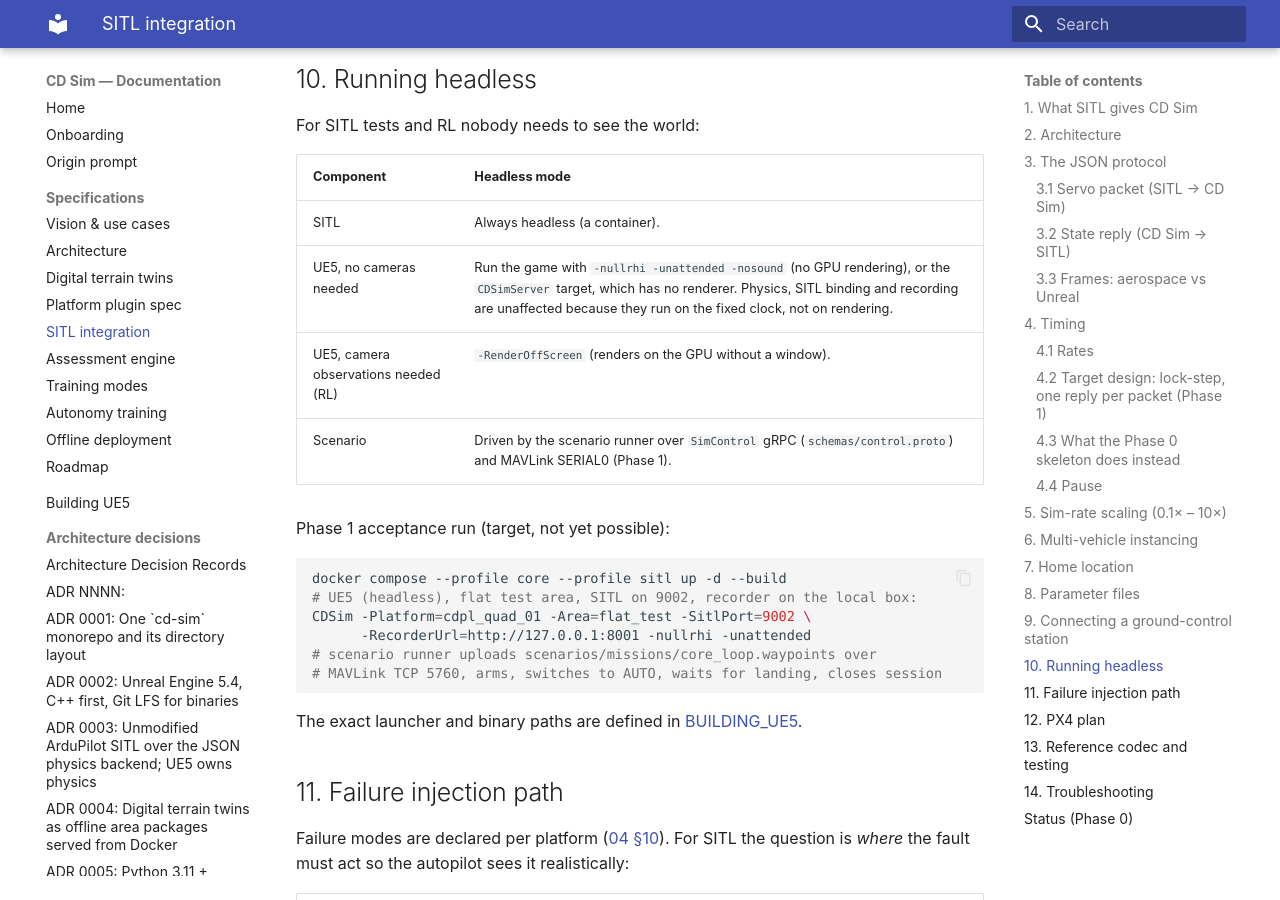
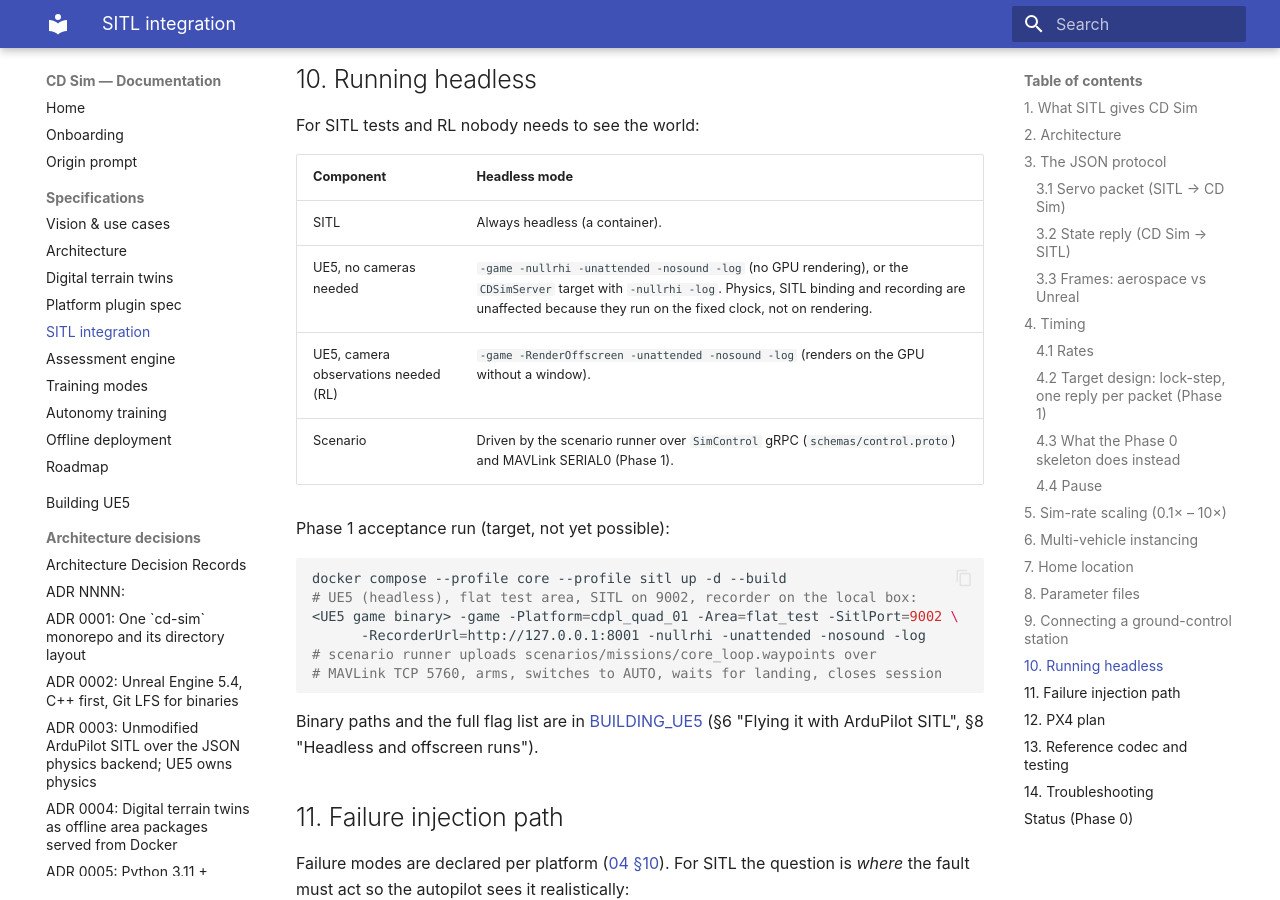
Before and after one commit to ramasundeep/DroneDataAnalytics, an MkDocs documentation site: the page built from docs/05_SITL_INTEGRATION.md, in a window 1280 px wide and 900 px high, scrolled down 8799 px. Built offline with MkDocs 1.6.1 and Material for MkDocs 9.7.7, drawn with Linux system fonts in a browser that asks for light colours.

Commit message:
docs: finish specs 01-05, fix BUILDING_UE5 link for strict docs build
Specs 01 (vision), 02 (architecture), 03 (terrain twins), 04 (platform
plugin spec), 05 (SITL) are complete drafts; their Mermaid diagrams
were parsed and inter-doc links checked. BUILDING_UE5.md no longer
links outside docs/, so 'mkdocs build --strict' passes. CHANGELOG
records the retry-idempotency integration test.

Tested locally: make lint, make typecheck, make test (83 Python + 6
console tests), make docs (strict), integration tests (3) against a
running 'make dev' stack.

Co-Authored-By: Claude Opus 5.5 <noreply@anthropic.com>
Claude-Session: https://claude.ai/code/session_01Pr1fxuEydNWDrKgFNocPBi

````diff
--- a/docs/05_SITL_INTEGRATION.md
+++ b/docs/05_SITL_INTEGRATION.md
@@ -326,8 +326,8 @@ For SITL tests and RL nobody needs to see the world:
 | Component | Headless mode |
 |---|---|
 | SITL | Always headless (a container). |
-| UE5, no cameras needed | Run the game with `-nullrhi -unattended -nosound` (no GPU rendering), or the `CDSimServer` target, which has no renderer. Physics, SITL binding and recording are unaffected because they run on the fixed clock, not on rendering. |
-| UE5, camera observations needed (RL) | `-RenderOffScreen` (renders on the GPU without a window). |
+| UE5, no cameras needed | `-game -nullrhi -unattended -nosound -log` (no GPU rendering), or the `CDSimServer` target with `-nullrhi -log`. Physics, SITL binding and recording are unaffected because they run on the fixed clock, not on rendering. |
+| UE5, camera observations needed (RL) | `-game -RenderOffscreen -unattended -nosound -log` (renders on the GPU without a window). |
 | Scenario | Driven by the scenario runner over `SimControl` gRPC (`schemas/control.proto`) and MAVLink SERIAL0 (Phase 1). |
 
 Phase 1 acceptance run (target, not yet possible):
@@ -335,14 +335,15 @@ Phase 1 acceptance run (target, not yet possible):
 ```bash
 docker compose --profile core --profile sitl up -d --build
 # UE5 (headless), flat test area, SITL on 9002, recorder on the local box:
-CDSim -Platform=cdpl_quad_01 -Area=flat_test -SitlPort=9002 \
-      -RecorderUrl=http://127.0.0.1:8001 -nullrhi -unattended
+<UE5 game binary> -game -Platform=cdpl_quad_01 -Area=flat_test -SitlPort=9002 \
+      -RecorderUrl=http://127.0.0.1:8001 -nullrhi -unattended -nosound -log
 # scenario runner uploads scenarios/missions/core_loop.waypoints over
 # MAVLink TCP 5760, arms, switches to AUTO, waits for landing, closes session
 ```
 
-The exact launcher and binary paths are defined in
-[BUILDING_UE5](BUILDING_UE5.md).
+Binary paths and the full flag list are in
+[BUILDING_UE5](BUILDING_UE5.md) (§6 "Flying it with ArduPilot SITL", §8
+"Headless and offscreen runs").
 
 ## 11. Failure injection path
 
````
Also changed, not shown: docs/03_DIGITAL_TERRAIN_TWINS.md (+1 -1 lines), docs/04_PLATFORM_PLUGIN_SPEC.md (+12 -6 lines), docs/BUILDING_UE5.md (+1 -1 lines), docs/CHANGELOG.md (+2 -1 lines).
